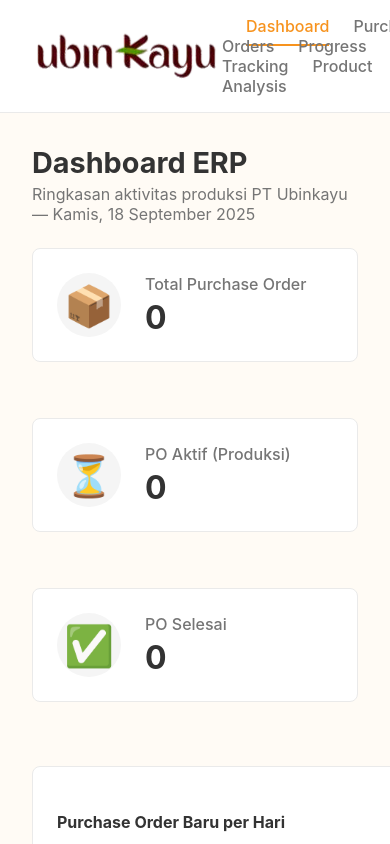
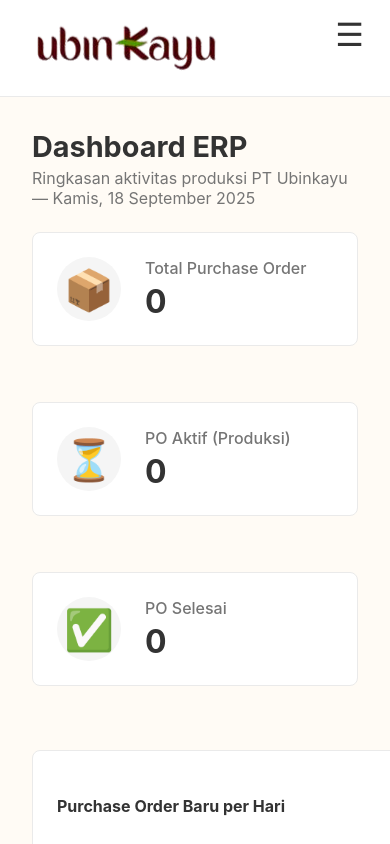
Before and after one commit to michaeldavidsinn/ubinkayu-erp1, a React (Vite) app in the folder src/renderer/: page / in a window 390 px wide. Shown: the top 844 px of the page. Built offline with nearby package versions, Linux system fonts and the light colour scheme.

Commit message:
navbar responsive

```diff
--- a/src/renderer/src/assets/main.css
+++ b/src/renderer/src/assets/main.css
@@ -1352,3 +1352,51 @@ label {
   padding-left: 1.25rem;
   line-height: 1.8;
 }
+
+/* file: src/renderer/src/assets/index.css */
+
+/* Tombol hamburger disembunyikan di layar besar */
+.hamburger-menu {
+  display: none;
+  background: none;
+  border: none;
+  color: #333;
+  font-size: 2rem;
+  cursor: pointer;
+}
+
+/* Terapkan style ini hanya untuk layar dengan lebar MAKSIMAL 768px (layar HP) */
+@media (max-width: 768px) {
+  /* Tampilkan tombol hamburger */
+  .hamburger-menu {
+    display: block;
+    position: absolute;
+    top: 15px;
+    right: 20px;
+  }
+
+  /* Sembunyikan daftar link secara default */
+  .navbar-links {
+    display: none;
+    flex-direction: column; /* Susun link secara vertikal */
+    width: 100%;
+    position: absolute;
+    top: 70px; /* Posisikan di bawah navbar */
+    left: 0;
+    background-color: #f8f9fa;
+    border-top: 1px solid #ddd;
+    padding: 1rem 0;
+  }
+
+  /* Tampilkan daftar link jika menu terbuka */
+  .navbar-links.active {
+    display: flex;
+  }
+
+  /* Atur style untuk setiap link di mobile */
+  .navbar-links a {
+    text-align: center;
+    padding: 1rem;
+    width: 100%;
+  }
+}
--- a/src/renderer/src/components/Navbar.tsx
+++ b/src/renderer/src/components/Navbar.tsx
@@ -1,49 +1,75 @@
-/* eslint-disable prettier/prettier */
-import React from 'react';
-import logo from '../assets/WhatsApp Image 2025-09-09 at 14.30.02 - Edited.png';
+// file: src/renderer/src/components/Navbar.tsx
+
+import React, { useState } from 'react'
+import logo from '../assets/WhatsApp Image 2025-09-09 at 14.30.02 - Edited.png'
 
 interface NavbarProps {
-  currentView: string;
-  onNavigate: (view: 'dashboard' | 'list' | 'tracking' | 'analysis') => void; // Tambahkan 'analysis'
+  currentView: string
+  onNavigate: (view: 'dashboard' | 'list' | 'tracking' | 'analysis') => void
 }
 
 const Navbar: React.FC<NavbarProps> = ({ currentView, onNavigate }) => {
+  const [menuOpen, setMenuOpen] = useState(false)
+
+  const handleLinkClick = (view: 'dashboard' | 'list' | 'tracking' | 'analysis') => {
+    onNavigate(view)
+    setMenuOpen(false) // Tutup menu setelah link di-klik
+  }
+
   const getLinkClass = (viewName: string) => {
-    // [FIX] Tambahkan kondisi untuk dashboard
-    if (viewName === 'Dashboard' && currentView === 'dashboard') {
-      return 'active';
-    }
-    if (viewName === 'Purchase Orders' && ['list', 'input', 'detail'].includes(currentView)) {
-      return 'active';
-    }
-    if (viewName === 'Progress Tracking' && currentView === 'tracking') {
-      return 'active';
-    }
-    return '';
-  };
+    if (viewName === 'Dashboard' && currentView === 'dashboard') return 'active'
+    if (viewName === 'Purchase Orders' && ['list', 'input', 'detail'].includes(currentView))
+      return 'active'
+    if (viewName === 'Progress Tracking' && ['tracking', 'updateProgress'].includes(currentView))
+      return 'active'
+    if (viewName === 'Product Analysis' && currentView === 'analysis') return 'active'
+    return ''
+  }
 
   return (
     <nav className="navbar">
-    <div className="navbar-brand">
-      <img src={logo} alt="Ubinkayu Logo" className="navbar-logo" />
-     </div>
-      <div className="navbar-links">
-        {/* [FIX] Jadikan link ini fungsional */}
-        <a href="#" onClick={() => onNavigate('dashboard')} className={getLinkClass('Dashboard')}>
+      <div className="navbar-brand">
+        <img src={logo} alt="Ubinkayu Logo" className="navbar-logo" />
+      </div>
+
+      {/* Tombol Hamburger untuk Mobile */}
+      <button className="hamburger-menu" onClick={() => setMenuOpen(!menuOpen)}>
+        ☰
+      </button>
+
+      {/* Daftar Link Navigasi */}
+      <div className={`navbar-links ${menuOpen ? 'active' : ''}`}>
+        <a
+          href="#"
+          onClick={() => handleLinkClick('dashboard')}
+          className={getLinkClass('Dashboard')}
+        >
           Dashboard
         </a>
-        <a href="#" onClick={() => onNavigate('list')} className={getLinkClass('Purchase Orders')}>
+        <a
+          href="#"
+          onClick={() => handleLinkClick('list')}
+          className={getLinkClass('Purchase Orders')}
+        >
           Purchase Orders
         </a>
-        <a href="#" onClick={() => onNavigate('tracking')} className={getLinkClass('Progress Tracking')}>
+        <a
+          href="#"
+          onClick={() => handleLinkClick('tracking')}
+          className={getLinkClass('Progress Tracking')}
+        >
           Progress Tracking
         </a>
-        <a href="#" onClick={() => onNavigate('analysis')} className={getLinkClass('Analisis')}>
+        <a
+          href="#"
+          onClick={() => handleLinkClick('analysis')}
+          className={getLinkClass('Product Analysis')}
+        >
           Product Analysis
         </a>
       </div>
     </nav>
-  );
-};
+  )
+}
 
-export default Navbar;
+export default Navbar
```
